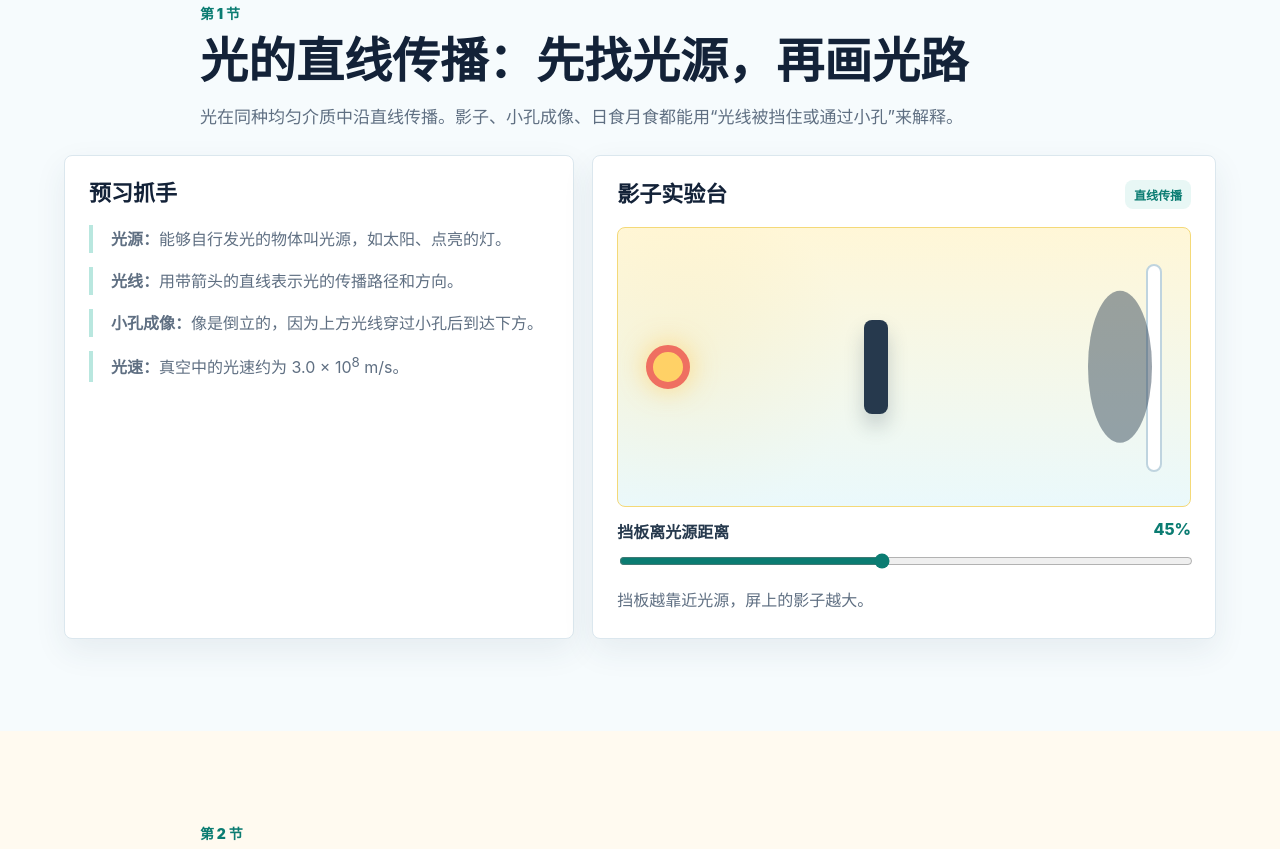
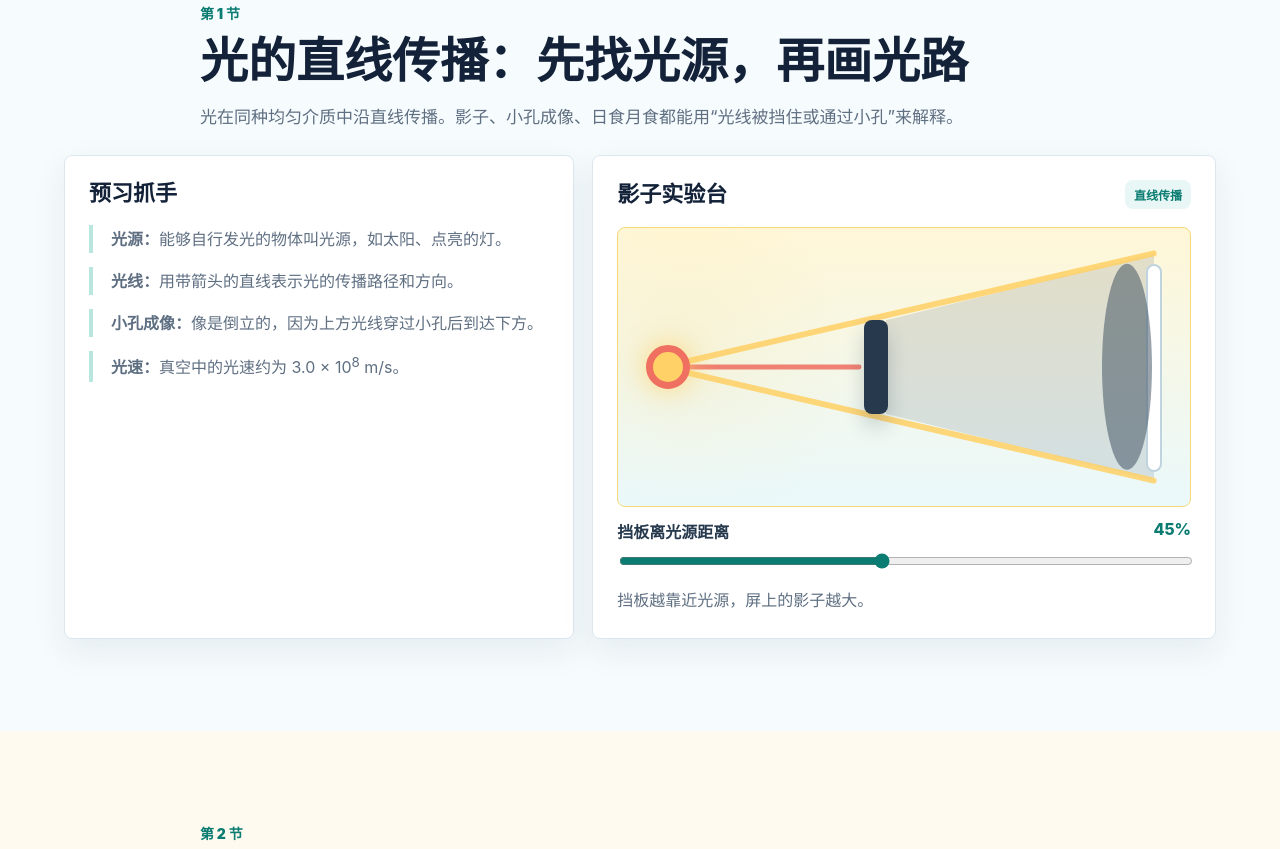
Before and after one commit to Lian-Crasher/GithubPage-2, a plain HTML site: page chapters/chapter4-light.html in a window 1280 px wide. Shown: the part 729-1578 px from the top of the page. Drawn offline with Linux system fonts and the light colour scheme.

Commit message:
Sync latest physics site state

```diff
--- a/scripts/chapter4-light.js
+++ b/scripts/chapter4-light.js
@@ -3,18 +3,65 @@ const blockerOutput = document.querySelector("#blockerOutput");
 const shadowBlocker = document.querySelector("#shadowBlocker");
 const shadowShape = document.querySelector("#shadowShape");
 const shadowFeedback = document.querySelector("#shadowFeedback");
+const shadowCone = document.querySelector("#shadowCone");
+const upperBoundaryRay = document.querySelector("#upperBoundaryRay");
+const lowerBoundaryRay = document.querySelector("#lowerBoundaryRay");
+const blockedRay = document.querySelector("#blockedRay");
 const angleSlider = document.querySelector("#angleSlider");
 const angleOutput = document.querySelector("#angleOutput");
 const angleFeedback = document.querySelector("#angleFeedback");
 const mirrorCanvas = document.querySelector("#mirrorCanvas");
 
+const shadowStage = {
+  width: 640,
+  height: 280,
+  sourceX: 50,
+  sourceY: 140,
+  blockerHalfWidth: 12,
+  blockerHalfHeight: 47,
+  screenX: 600,
+  screenTop: 36,
+  screenBottom: 244,
+};
+
+function projectToScreen(edgeX, edgeY) {
+  const ratio = (shadowStage.screenX - shadowStage.sourceX) / (edgeX - shadowStage.sourceX);
+  return shadowStage.sourceY + (edgeY - shadowStage.sourceY) * ratio;
+}
+
+function setLine(line, x1, y1, x2, y2) {
+  line.setAttribute("x1", x1);
+  line.setAttribute("y1", y1);
+  line.setAttribute("x2", x2);
+  line.setAttribute("y2", y2);
+}
+
 function updateShadow() {
   const value = Number(blockerSlider.value);
-  const scale = 1.42 - (value - 24) / 92;
+  const blockerX = (value / 100) * shadowStage.width;
+  const blockerLeft = blockerX - shadowStage.blockerHalfWidth;
+  const blockerRight = blockerX + shadowStage.blockerHalfWidth;
+  const blockerTop = shadowStage.sourceY - shadowStage.blockerHalfHeight;
+  const blockerBottom = shadowStage.sourceY + shadowStage.blockerHalfHeight;
+  const screenTop = projectToScreen(blockerLeft, blockerTop);
+  const screenBottom = projectToScreen(blockerLeft, blockerBottom);
+  const visibleTop = Math.max(shadowStage.screenTop, Math.min(shadowStage.screenBottom, screenTop));
+  const visibleBottom = Math.max(shadowStage.screenTop, Math.min(shadowStage.screenBottom, screenBottom));
+  const visibleHeight = Math.max(36, visibleBottom - visibleTop);
+  const visibleMid = (visibleTop + visibleBottom) / 2;
+
   blockerOutput.textContent = `${value}%`;
   shadowBlocker.style.left = `${value}%`;
-  shadowShape.style.height = `${Math.max(64, 128 * scale)}px`;
-  shadowShape.style.width = `${Math.max(30, 54 * scale)}px`;
+  shadowShape.style.top = `${(visibleMid / shadowStage.height) * 100}%`;
+  shadowShape.style.height = `${(visibleHeight / shadowStage.height) * 100}%`;
+  shadowShape.style.width = `${Math.max(30, Math.min(64, visibleHeight * 0.24))}px`;
+  shadowCone.setAttribute(
+    "d",
+    `M ${blockerRight} ${blockerTop} L ${shadowStage.screenX} ${screenTop} L ${shadowStage.screenX} ${screenBottom} L ${blockerRight} ${blockerBottom} Z`,
+  );
+  setLine(upperBoundaryRay, shadowStage.sourceX, shadowStage.sourceY, shadowStage.screenX, screenTop);
+  setLine(lowerBoundaryRay, shadowStage.sourceX, shadowStage.sourceY, shadowStage.screenX, screenBottom);
+  setLine(blockedRay, shadowStage.sourceX, shadowStage.sourceY, blockerLeft - 6, shadowStage.sourceY);
   shadowFeedback.textContent = value < 38
     ? "挡板靠近光源，挡住的光锥范围更大，所以屏上的影子变大。"
     : value > 58
--- a/styles/main.css
+++ b/styles/main.css
@@ -964,9 +964,9 @@ th {
 }
 
 .diagram-screen {
-  stroke: #f4d978;
-  stroke-width: 6;
-  stroke-linecap: round;
+  fill: rgba(157, 183, 197, 0.32);
+  stroke: #9db7c5;
+  stroke-width: 2;
 }
 
 .diagram-measure {
@@ -1338,8 +1338,37 @@ th {
   border-radius: 8px;
 }
 
+.shadow-rays {
+  position: absolute;
+  inset: 0;
+  z-index: 1;
+  width: 100%;
+  height: 100%;
+  pointer-events: none;
+}
+
+.shadow-cone {
+  fill: rgba(38, 57, 77, 0.13);
+}
+
+.boundary-ray,
+.blocked-ray {
+  stroke-linecap: round;
+}
+
+.boundary-ray {
+  stroke: rgba(255, 209, 102, 0.86);
+  stroke-width: 6;
+}
+
+.blocked-ray {
+  stroke: rgba(239, 111, 97, 0.86);
+  stroke-width: 5;
+}
+
 .lamp {
   position: absolute;
+  z-index: 3;
   left: 28px;
   top: 50%;
   width: 44px;
@@ -1351,18 +1380,9 @@ th {
   box-shadow: 0 0 28px rgba(255, 209, 102, 0.8);
 }
 
-.light-beam {
-  position: absolute;
-  left: 70px;
-  top: 34px;
-  width: 68%;
-  height: 210px;
-  clip-path: polygon(0 43%, 100% 0, 100% 100%, 0 57%);
-  background: linear-gradient(90deg, rgba(255, 209, 102, 0.45), rgba(255, 209, 102, 0.08));
-}
-
 .blocker {
   position: absolute;
+  z-index: 4;
   top: 50%;
   left: 45%;
   width: 24px;
@@ -1375,6 +1395,7 @@ th {
 
 .screen {
   position: absolute;
+  z-index: 2;
   right: 28px;
   top: 36px;
   width: 16px;
@@ -1386,6 +1407,7 @@ th {
 
 .shadow {
   position: absolute;
+  z-index: 3;
   right: 38px;
   top: 50%;
   width: 54px;
```
Also changed, not shown: assets/chapter4-light.svg (added).
